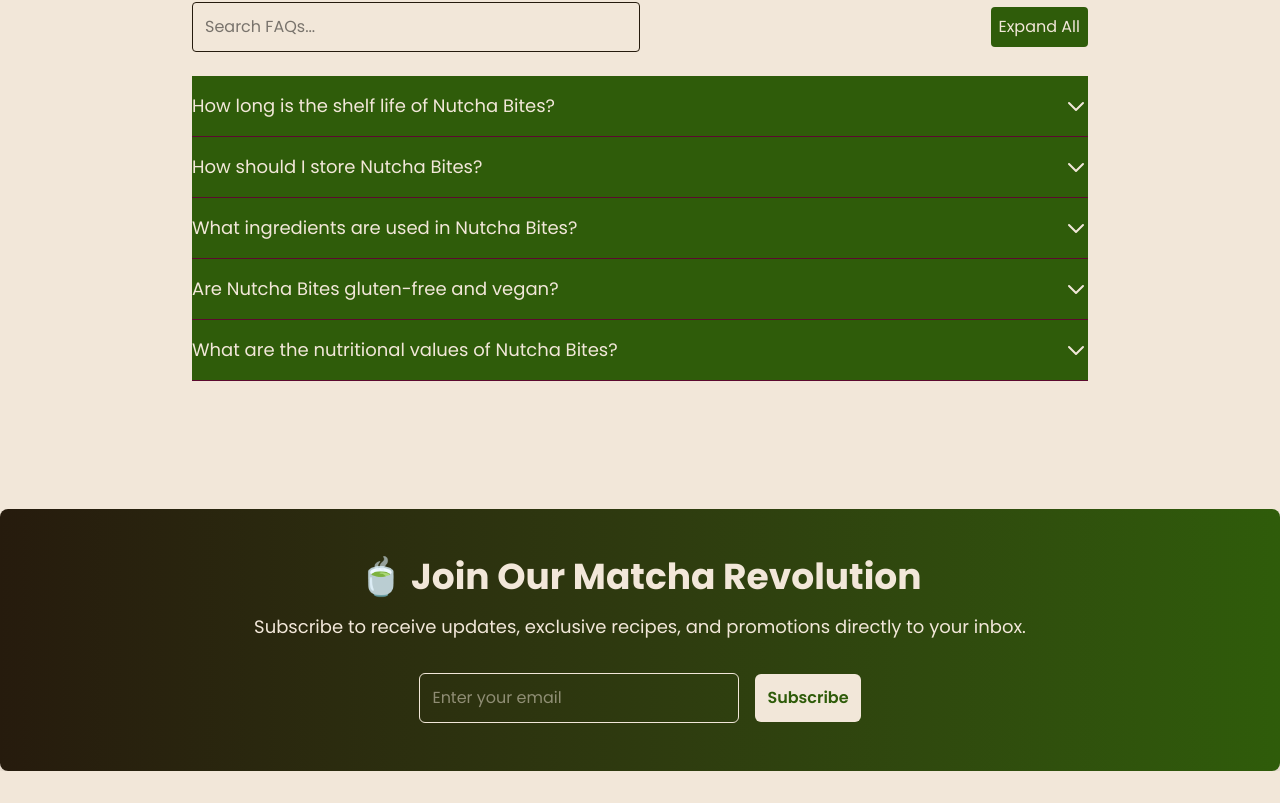
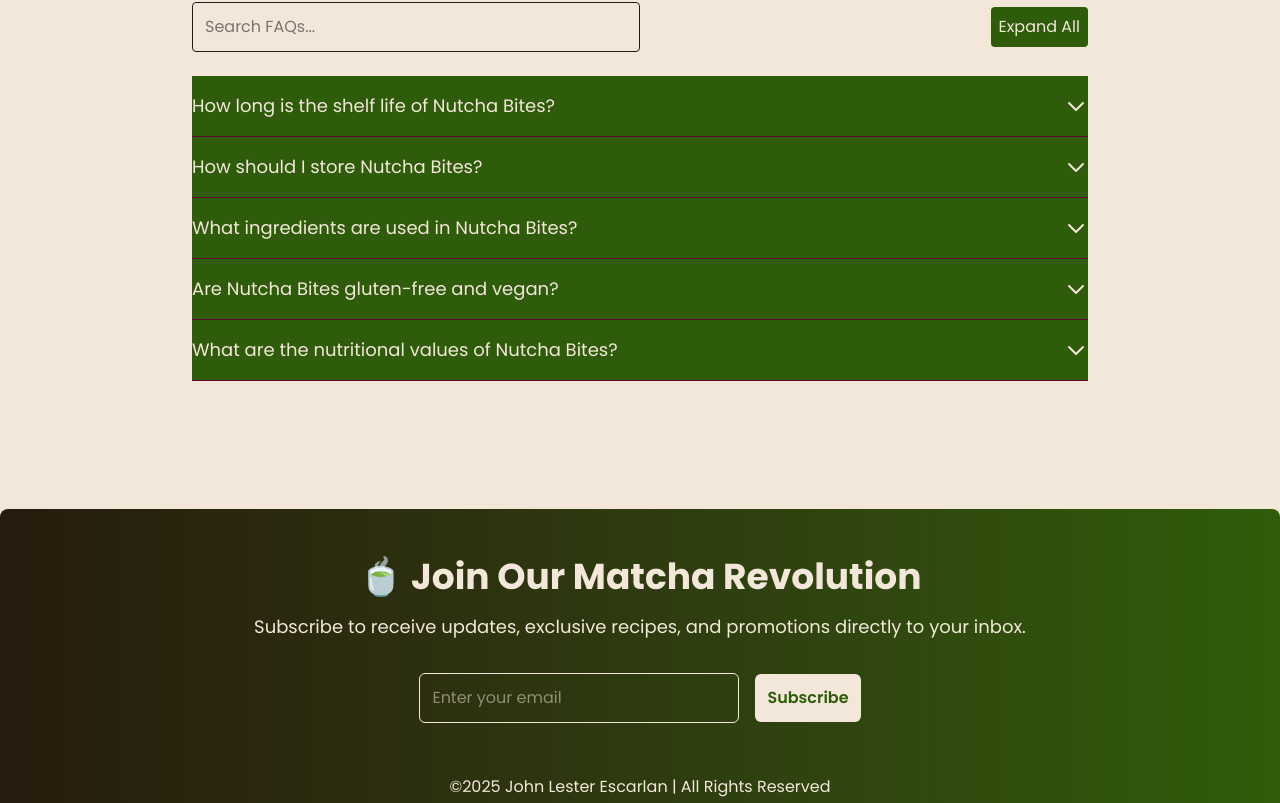
Before and after one commit to jlescarlan11/nutcha-bites, a React (Vite) app: page / in a window 1280 px wide. Shown: the part 3685-4488 px from the top of the page. Before the commit the page ends 4456 px from the top, so only its background shows below. Built offline with nearby package versions, Linux system fonts and the light colour scheme.

Commit message:
added footer

```diff
--- a/src/App.jsx
+++ b/src/App.jsx
@@ -11,6 +11,7 @@
 import Testimonials from "./components/Testimonials";
 import FAQS from "./components/FAQS";
 import NewsletterSignup from "./components/NewsletterSignup";
+import Footer from "./components/Footer";
 
 export const MobileMenuContext = createContext({
   showMenu: false,
@@ -74,6 +75,9 @@
                     <section id="contact-us">
                       <NewsletterSignup />
                     </section>
+                    <section id="footer">
+                      <Footer />
+                    </section>
                   </main>
                 </>
               }
--- /dev/null
+++ b/src/components/Footer.jsx
@@ -0,0 +1,12 @@
+import React from "react";
+
+const Footer = () => {
+  const currentYear = new Date().getFullYear();
+  return (
+    <footer className="bg-gradient-to-r from-[var(--color-secondary)] to-[var(--color-accent)] text-[var(--color-primary)]  py-1 text-center">
+      <p>©{currentYear} John Lester Escarlan | All Rights Reserved </p>
+    </footer>
+  );
+};
+
+export default Footer;
--- a/src/components/NewsletterSignup.jsx
+++ b/src/components/NewsletterSignup.jsx
@@ -58,7 +58,7 @@
   };
 
   return (
-    <section className="mt-32 bg-gradient-to-r from-[var(--color-secondary)] to-[var(--color-accent)] text-[var(--color-primary)] py-12 px-6 shadow-lg rounded-lg">
+    <section className="mt-32 bg-gradient-to-r from-[var(--color-secondary)] to-[var(--color-accent)] text-[var(--color-primary)] py-12 px-6 shadow-lg rounded-t-lg">
       <div className="max-w-4xl mx-auto text-center">
         <motion.h2
           initial={{ opacity: 0, y: -20 }}
```
